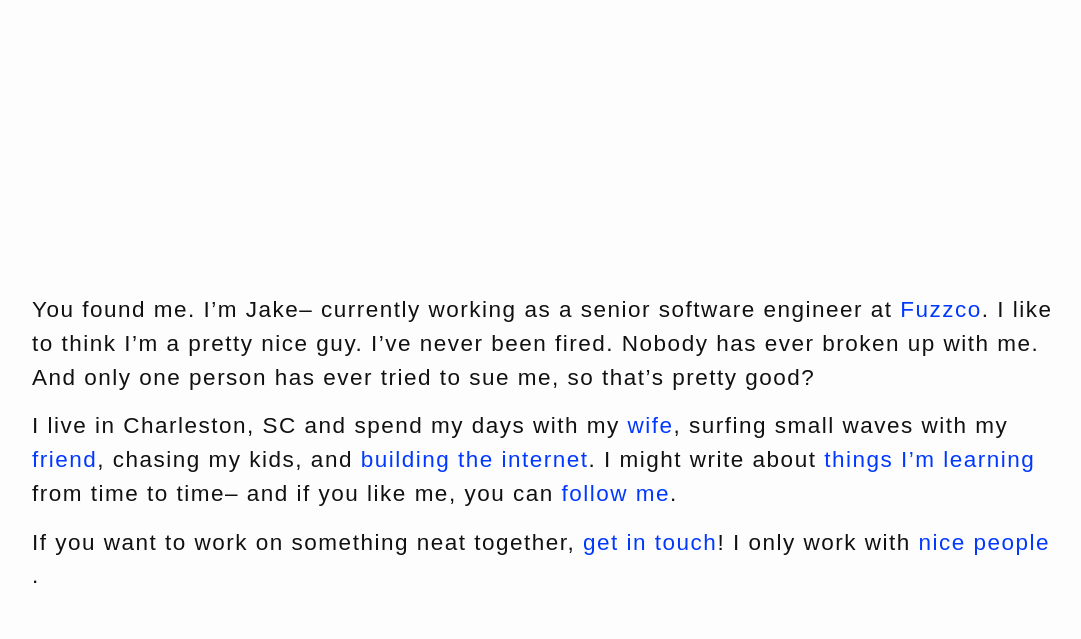
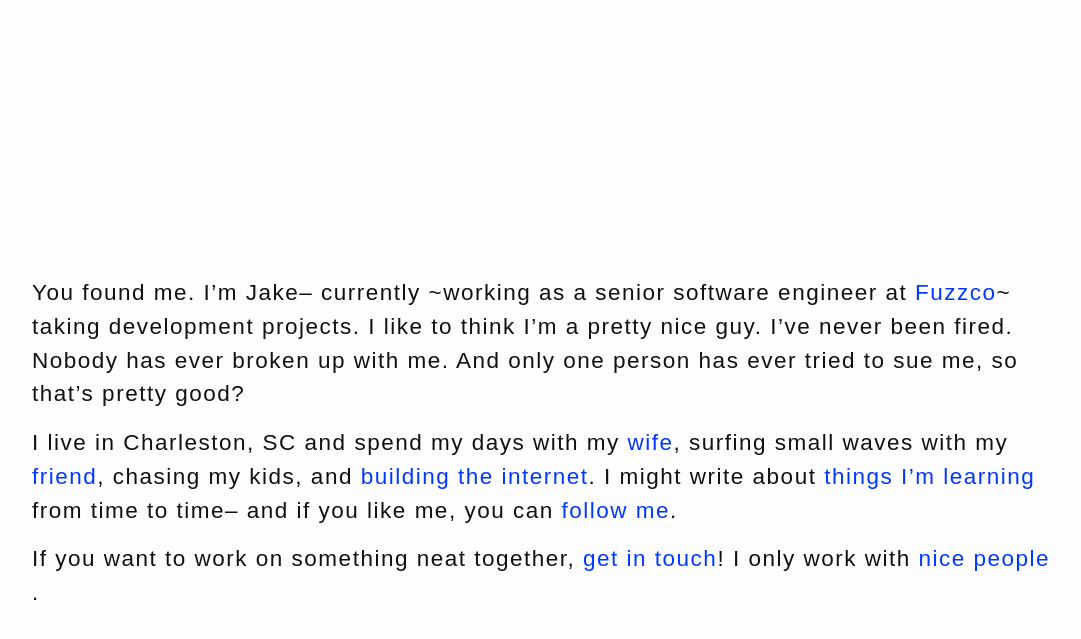
Before and after one commit to jakeleboeuf/jakeleboeuf.github.io, a Jekyll site: the page built from index.md, in a window 1280 px wide. Shown: the top 639 px of the page, without its empty margins (96-1177 px from the left). Built offline with Jekyll 4.4.1, drawn with Linux system fonts in a browser that asks for light colours; some web fonts are replaced.

Commit message:
Update index.md

```diff
--- a/index.md
+++ b/index.md
@@ -7,7 +7,7 @@ permalink: /
 <div class='home bio align-center' markdown='1'>
   <div class='align-center-item' markdown='1'>
 
-You found me. I’m Jake– currently working as a senior software engineer at [Fuzzco](http://fuzzco.com). I like to think I'm a pretty nice guy. I've never been fired. Nobody has ever broken up with me. And only one person has ever tried to sue me, so that's pretty good?
+You found me. I’m Jake– currently ~working as a senior software engineer at [Fuzzco](http://fuzzco.com)~ taking development projects. I like to think I'm a pretty nice guy. I've never been fired. Nobody has ever broken up with me. And only one person has ever tried to sue me, so that's pretty good?
 
 I live in Charleston, SC and spend my days with my [wife](http://culturedstyle.com), surfing small waves with my [friend](http://davidstanfieldis.me), chasing my kids, and [building the internet](http://github.com/jakeleboeuf). I might write about [things I'm learning]({{ "/blog" | prepend: site.url }}) from time to time– and if you like me, you can [follow me](http://twitter.com/jakeleboeuf).
 
```
